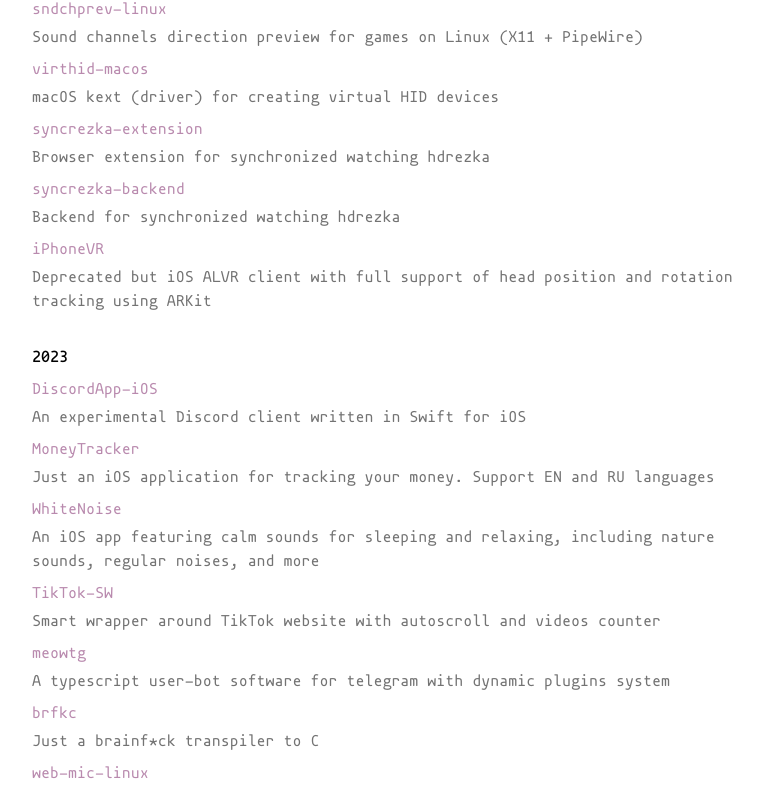
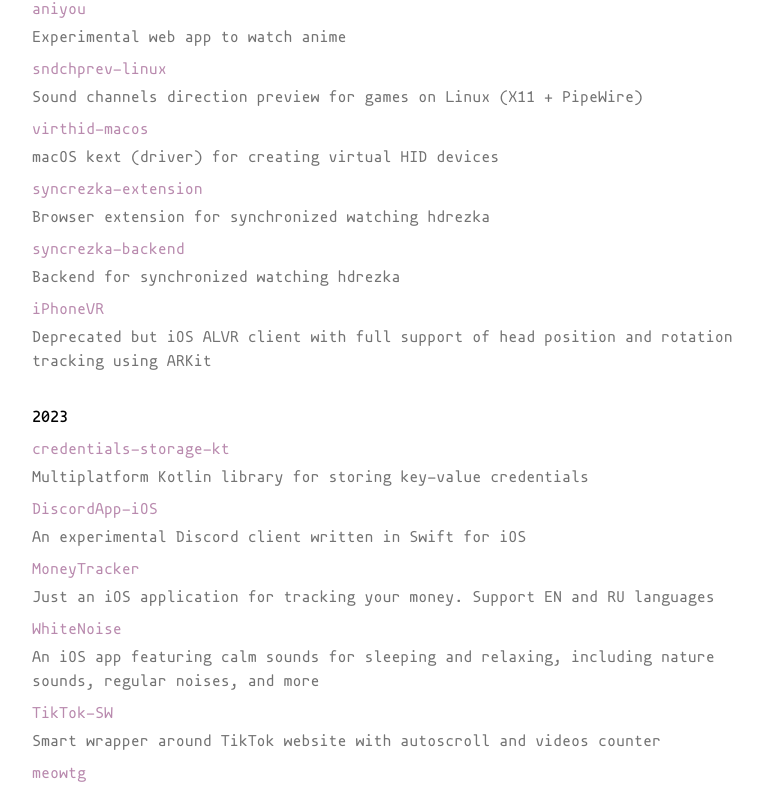
Before and after one commit to kotleni/kotleni.github.io, a Next.js app: page /projects in a window 1280 px wide. Shown: the part 1307-2099 px from the top of the page, without its empty margins (256-1019 px from the left). Built offline with nearby package versions, Linux system fonts and the light colour scheme.

Commit message:
chore: add missing projects

```diff
--- a/src/data/projects.ts
+++ b/src/data/projects.ts
@@ -35,6 +35,12 @@ const defineProject = (
 };
 
 const projects2025: Project[] = [
+    defineProject(
+        'friendly-web',
+        'Web client for a Friendly backend',
+        'https://github.com/friendly-social/web',
+        [ProjectPlatform.web],
+    ),
     defineProject(
         'corefsjs',
         'Virtual file system library for browsers',
@@ -174,6 +180,20 @@ const projects2024: Project[] = [
 
 const projects2023: Project[] = [
     defineProject(
+        'credentials-storage-kt',
+        'Multiplatform Kotlin library for storing key-value credentials',
+        'https://github.com/timemates/credentials-storage-kt',
+        [
+            ProjectPlatform.android,
+            ProjectPlatform.ios,
+            ProjectPlatform.backend,
+            ProjectPlatform.linux,
+            ProjectPlatform.web,
+            ProjectPlatform.windows,
+            ProjectPlatform.osx,
+        ],
+    ),
+    defineProject(
         'DiscordApp-iOS',
         'An experimental Discord client written in Swift for iOS',
         'https://github.com/kotleni/DiscordApp-iOS',
```
